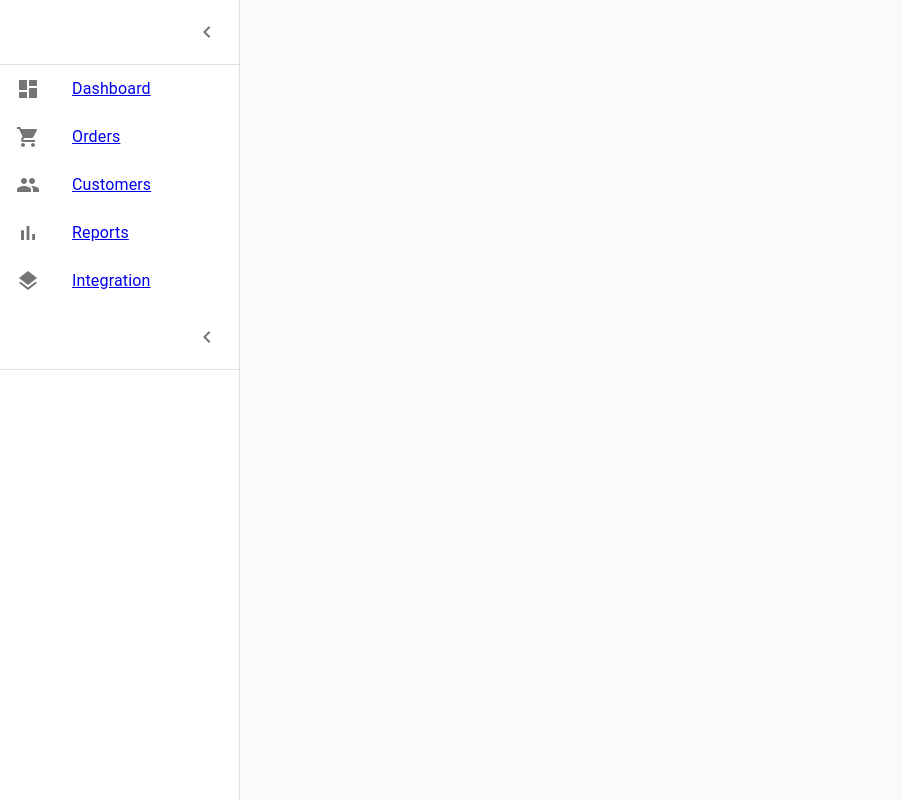
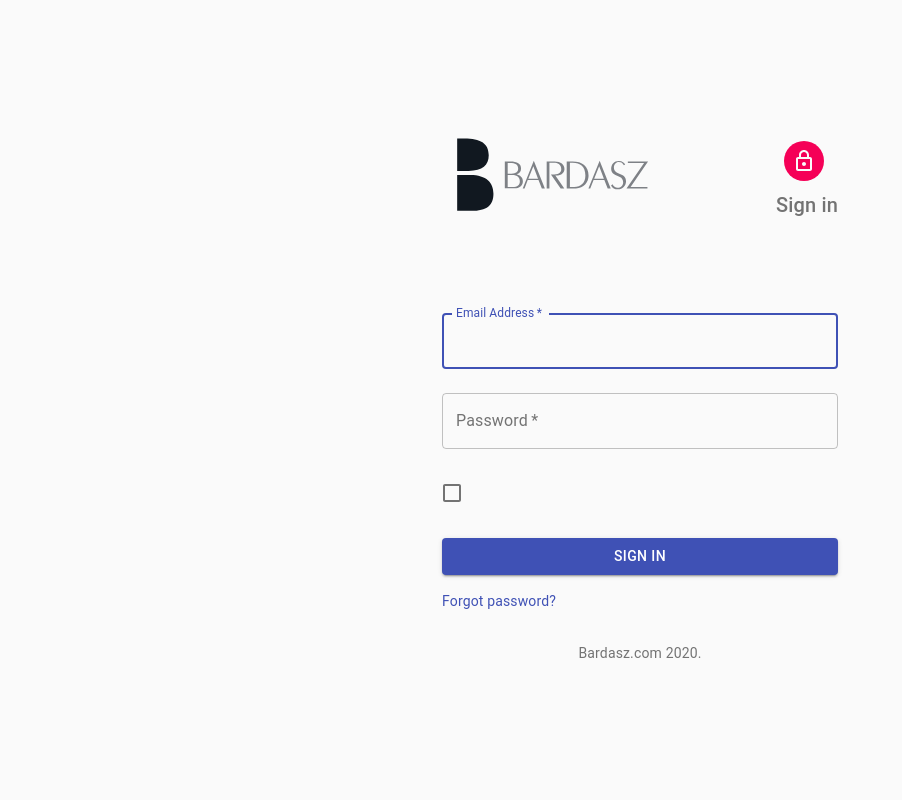
Before and after one commit to lhervi/React, a React (Create React App) app: page /dashboard in a window 1280 px wide. Shown: the top 800 px of the page, without its empty margins (0-902 px from the left). Built offline with nearby package versions, Linux system fonts and the light colour scheme.

Commit message:
050120211315

```diff
--- a/src/App.js
+++ b/src/App.js
@@ -1,13 +1,12 @@
 import React from 'react';
-
+import {useSelector} from 'react-redux';
+import {selectUserLogged} from './features/login/statusSlice';
+import Login from './features/login/Login';
 import Menu from './dashboardTemplate/Menu';
 
 function App() {
-  return (
-    <div>
-     <Menu />
-    </div>
-  );
+  const userLogged = useSelector(selectUserLogged);
+  return userLogged ? <Menu/> : <Login/>
 }
 
 export default App;
--- a/src/dashboardTemplate/Dashboard.js
+++ b/src/dashboardTemplate/Dashboard.js
@@ -22,11 +22,6 @@ import NotificationsIcon from '@material-ui/icons/Notifications';
 import Chart from './Chart';
 import Deposits from './Deposits';
 import Orders from './Orders';
-
-
-
-
-
 
 function Copyright() {
   return (
--- a/src/features/login/Login.js
+++ b/src/features/login/Login.js
@@ -20,9 +20,9 @@ import Box from '@material-ui/core/Box';
 import LockOutlinedIcon from '@material-ui/icons/LockOutlined';
 import Typography from '@material-ui/core/Typography';
 import { makeStyles } from '@material-ui/core/styles';
-import md5 from 'md5';
+
 import Container from '@material-ui/core/Container';
-import Paper from '@material-ui/core/Paper';
+
 import BardaszLogoDG from '../images/BardaszLogoDarkGray';
 
 
--- /dev/null
+++ b/src/react-app-env.d.ts
@@ -0,0 +1 @@
+/// <reference types="react-scripts" />
```
Also changed, not shown: 1 other file (tests, documents, lock files or other folders).
